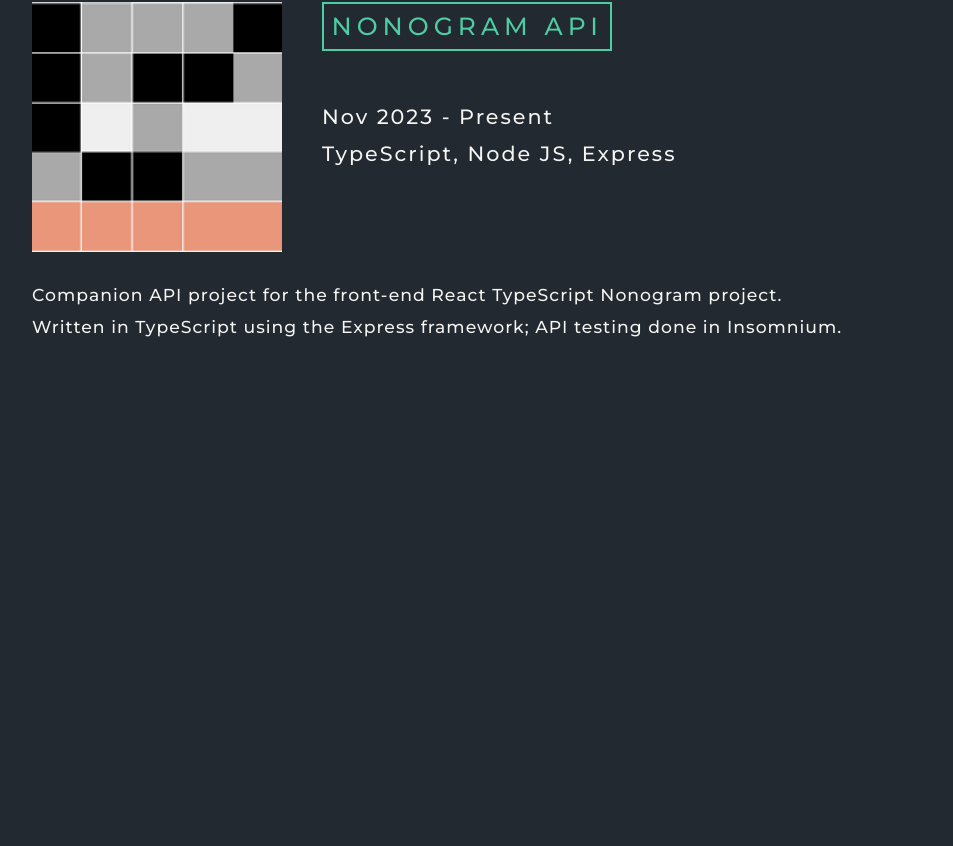
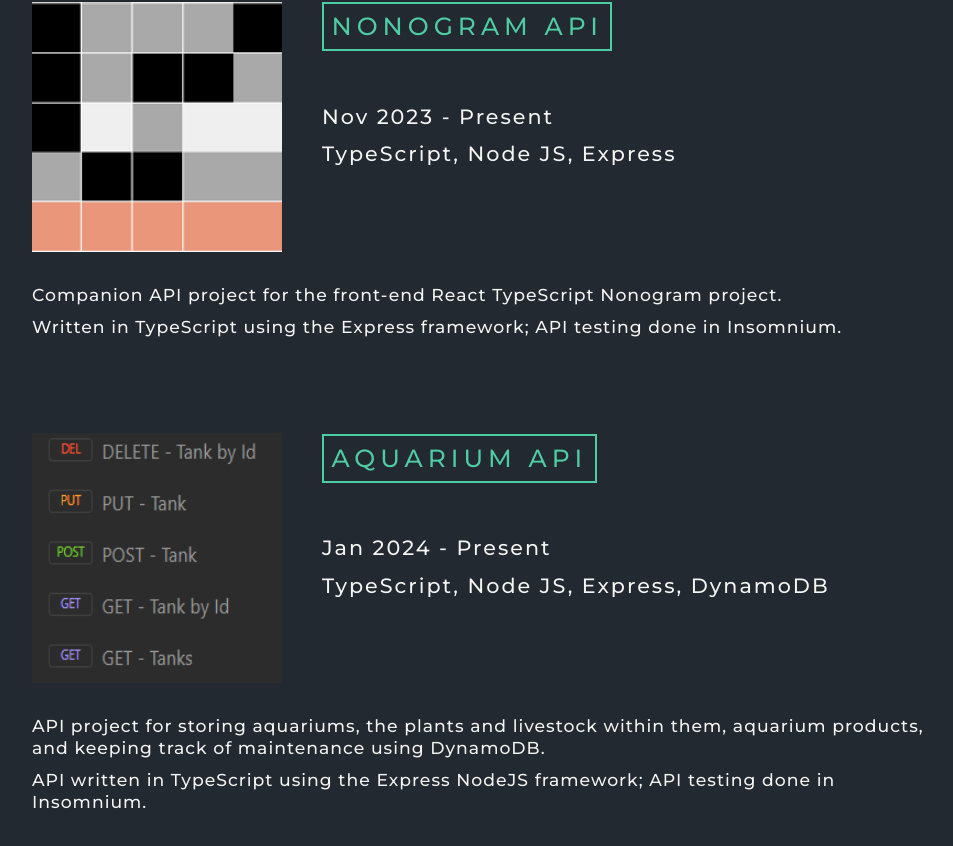
Before and after one commit to KeighlyIsCoding/keighly-ca, a React (Vite) app: page / in a window 1280 px wide. Shown: the part 1859-2705 px from the top of the page, without its empty margins (160-1113 px from the left). Before the commit the page ends 2292 px from the top, so only its background shows below. Built offline with nearby package versions, Linux system fonts and the light colour scheme; the HTML template or start-up script is replaced by a standard one.

Commit message:
Adds aquarium-api project

```diff
--- a/src/App.tsx
+++ b/src/App.tsx
@@ -15,4 +15,5 @@ function App() {
   )
 }
 
+
 export default App;
--- a/src/components/projectList.tsx
+++ b/src/components/projectList.tsx
@@ -1,6 +1,7 @@
 import { Article } from './article';
 import { Project } from './project';
 import nonogram from '../assets/thumbnails/nonogram.png';
+import aquarium from '../assets/thumbnails/aquarium.png';
 
 export const Projects = () => {
   const nonogramDescription = [
@@ -10,6 +11,10 @@ export const Projects = () => {
   const nonogramAPIDescription = [
     'Companion API project for the front-end React TypeScript Nonogram project.',
     'Written in TypeScript using the Express framework; API testing done in Insomnium.'
+  ];
+  const aquariumAPIDescription = [
+    'API project for storing aquariums, the plants and livestock within them, aquarium products, and keeping track of maintenance using DynamoDB.',
+    'API written in TypeScript using the Express NodeJS framework; API testing done in Insomnium.'
   ];
 
   return (
@@ -34,6 +39,14 @@ export const Projects = () => {
             description={nonogramAPIDescription}
             image={<img src={nonogram} />}
           />
+          <Project
+            title={'Aquarium API'}
+            link={'https://github.com/ALostCAWs/aquarium-api'}
+            date={'Jan 2024 - Present'}
+            skills={['TypeScript', 'Node JS', 'Express', 'DynamoDB']}
+            description={aquariumAPIDescription}
+            image={<img src={aquarium} />}
+          />
         </>
       }
     />
```
Also changed, not shown: src/assets/thumbnails/aquarium.png (added).
